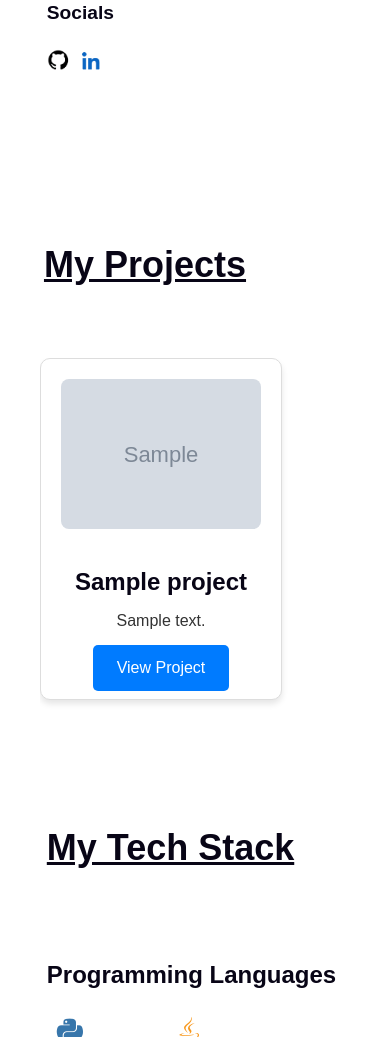
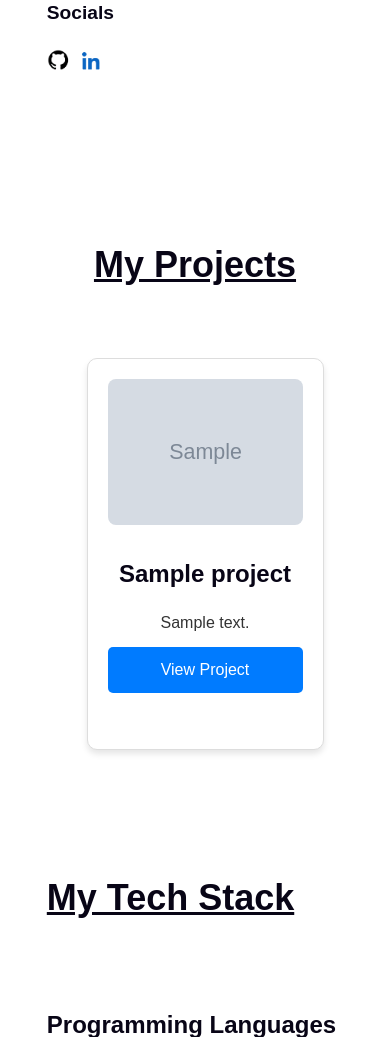
Before and after one commit to ConDavison1/my-portfolio, a Flask app: page / in a window 390 px wide. Shown: the part 1519-2556 px from the top of the page. Run offline with Flask 3, Linux system fonts and the light colour scheme; tables that the repository leaves empty hold one stand-in row (values such as "Sample post"); grey boxes marked "Sample" are stand-in pictures.

Commit message:
project link style fixes

```diff
--- a/static/css/styles.css
+++ b/static/css/styles.css
@@ -519,6 +519,13 @@
     overflow-x: hidden;
 }
 
+.project-cards-wrapper {
+    display: flex;
+    flex-wrap: wrap;
+    justify-content: center;
+    gap: 20px;
+}
+
 .project-card {
     background-color: white;
     border: 1px solid #ddd;
@@ -530,6 +537,11 @@
     text-align: center;
     padding: 20px;
     margin-bottom: 8px;
+    display: flex;
+    flex-direction: column;
+    justify-content: flex-start; /* Keep content at the top */
+    height: auto; /* Allow dynamic height */
+    min-height: 320px; /* Minimum height for the card */
 }
 
 .project-card img {
@@ -558,23 +570,30 @@
     text-decoration: none;
     border-radius: 5px;
     transition: background-color 0.3s ease;
-    margin-bottom: 10px;
+    margin-top: 20px;
+    max-width: 200px;
+    width: 100%;
+    box-sizing: border-box;
+    text-align: center;
+    margin: 0 auto;
 }
+
 
 .project-card .project-link:hover {
     background-color: #0056b3;
 }
 
 
+
 @media (max-width: 768px) {
     .projects {
-        margin-left: 40px;
+        margin-left: 0;
         padding-left: 0;
     }
 
     .projects-header {
         text-align: center;
-        margin-left: -140px;
+        margin-left: 0;
     }
 
     .project-container {
@@ -582,10 +601,18 @@
         gap: 5vw;
     }
 
+    .project-cards-wrapper {
+        width: 100%;
+        justify-content: center;
+        padding: 0 10px;
+    }
+
     .project-card {
         margin-bottom: 20px;
+        width: 100%;
+        max-width: 50%;
+        min-height: 350px;
     }
-
 
     .project-card .project-link {
         padding: 14px 24px;
@@ -598,6 +625,7 @@
         margin-left: 0;
     }
 }
+
 
 
 
```
